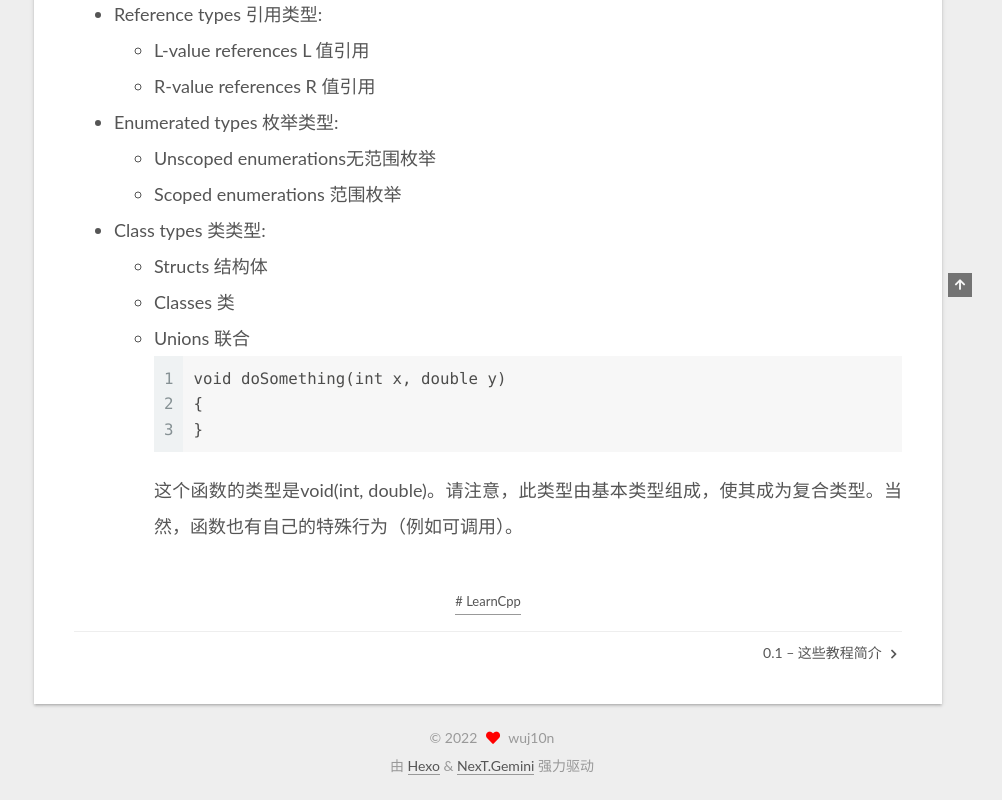
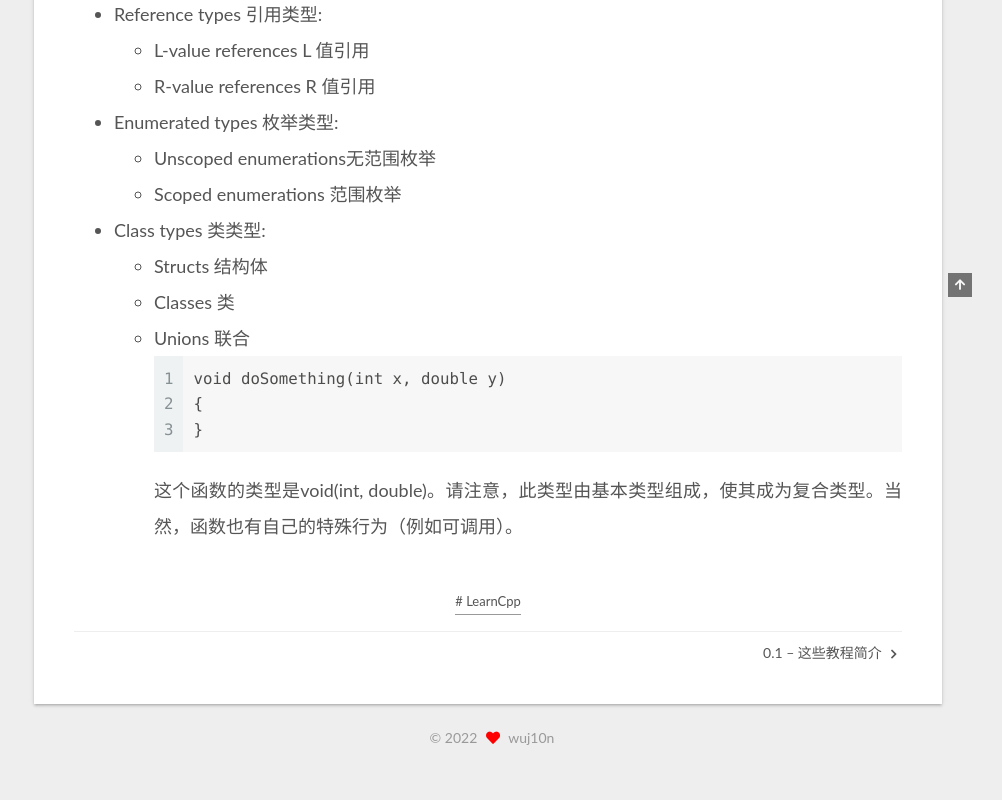
Before and after one commit to wuj10n/wuj10n.github.io, a plain HTML site: page 2022/11/08/9-1-—-复合数据类型介绍/index.html in a window 1280 px wide. Shown: the part 603-1403 px from the top of the page, without its empty margins (278-1280 px from the left). After the commit the page ends 1375 px from the top, so only its background shows below. Drawn offline with Linux system fonts and the light colour scheme.

Commit message:
Site updated: 2022-11-11 16:13:57

```diff
--- a/2022/11/08/9-1-—-复合数据类型介绍/index.html
+++ b/2022/11/08/9-1-—-复合数据类型介绍/index.html
@@ -394,8 +394,6 @@
   </span>
   <span class="author" itemprop="copyrightHolder">wuj10n</span>
 </div>
-  <div class="powered-by">由 <a href="https://hexo.io/" class="theme-link" rel="noopener" target="_blank">Hexo</a> & <a href="https://theme-next.org/" class="theme-link" rel="noopener" target="_blank">NexT.Gemini</a> 强力驱动
-  </div>
 
 
 
```
Also changed, not shown: 2022/11/11/0-1-–-这些教程简介/index.html (+0 -2 lines), 404.html (+0 -2 lines), about/index.html (+0 -2 lines), archives/2022/11/index.html (+0 -2 lines), archives/2022/index.html (+0 -2 lines), archives/index.html (+0 -2 lines), categories/C/index.html (+0 -2 lines), categories/index.html (+0 -2 lines), index.html (+0 -2 lines), tags/LearnCpp/index.html (+0 -2 lines), tags/index.html (+0 -2 lines).
